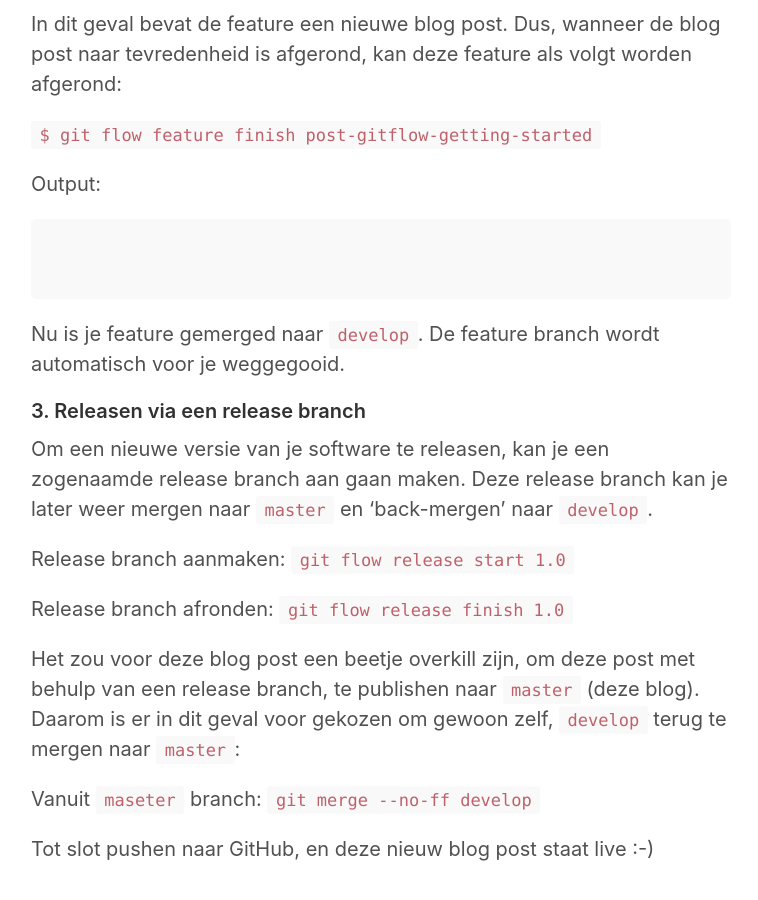
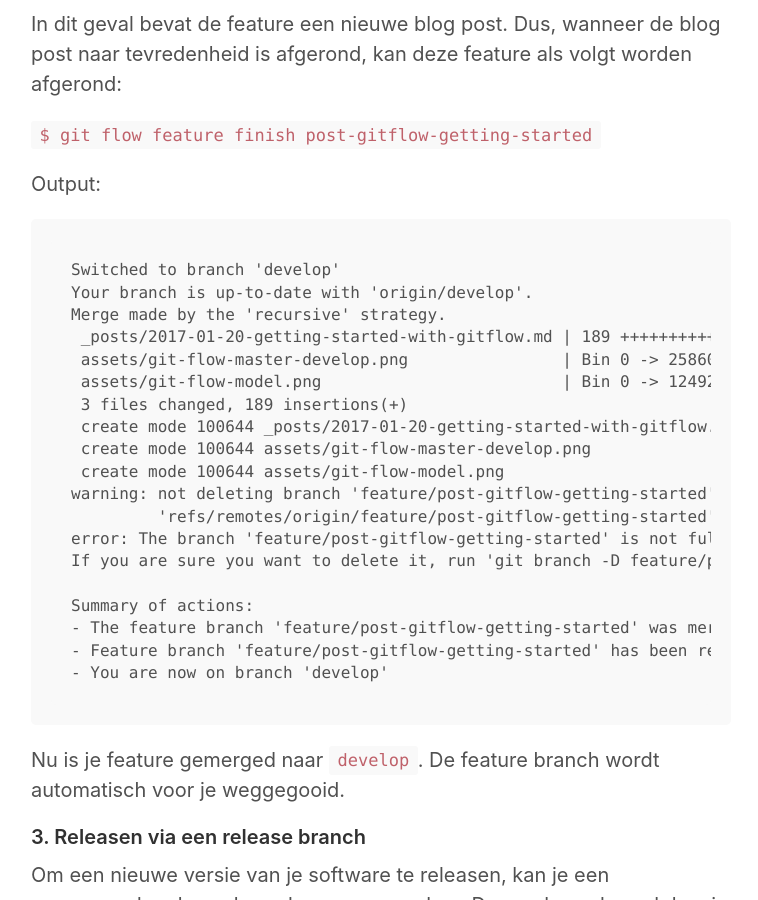
Before and after one commit to move4mobile/geekbites, a Jekyll site: the page built from _posts/2017-01-20-getting-started-with-gitflow.md, in a window 1280 px wide and 900 px high, scrolled down 6885 px. Shown: the whole window, without its empty margins (259-1017 px from the left). Built offline with Jekyll 4.4.1, drawn with Linux system fonts in a browser that asks for light colours; comment, search, counter and statistics services are not loaded.

Commit message:
Add feature finish output

````diff
--- a/_posts/2017-01-20-getting-started-with-gitflow.md
+++ b/_posts/2017-01-20-getting-started-with-gitflow.md
@@ -165,6 +165,25 @@ In dit geval bevat de feature een nieuwe blog post. Dus, wanneer de blog post na
 Output:
 
 ```
+Switched to branch 'develop'
+Your branch is up-to-date with 'origin/develop'.
+Merge made by the 'recursive' strategy.
+ _posts/2017-01-20-getting-started-with-gitflow.md | 189 +++++++++++++++++++++++++++++++++++++++++++++++++++++++++++++++++++++++++++++++++++++++++++++++++++++++++++++++++
+ assets/git-flow-master-develop.png                | Bin 0 -> 25860 bytes
+ assets/git-flow-model.png                         | Bin 0 -> 124925 bytes
+ 3 files changed, 189 insertions(+)
+ create mode 100644 _posts/2017-01-20-getting-started-with-gitflow.md
+ create mode 100644 assets/git-flow-master-develop.png
+ create mode 100644 assets/git-flow-model.png
+warning: not deleting branch 'feature/post-gitflow-getting-started' that is not yet merged to
+         'refs/remotes/origin/feature/post-gitflow-getting-started', even though it is merged to HEAD.
+error: The branch 'feature/post-gitflow-getting-started' is not fully merged.
+If you are sure you want to delete it, run 'git branch -D feature/post-gitflow-getting-started'.
+
+Summary of actions:
+- The feature branch 'feature/post-gitflow-getting-started' was merged into 'develop'
+- Feature branch 'feature/post-gitflow-getting-started' has been removed
+- You are now on branch 'develop'
 ```
 
 Nu is je feature gemerged naar `develop`. De feature branch wordt automatisch voor je weggegooid.
````
